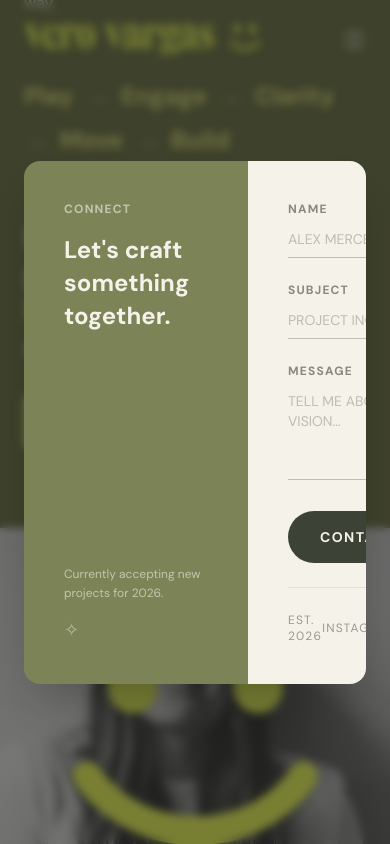
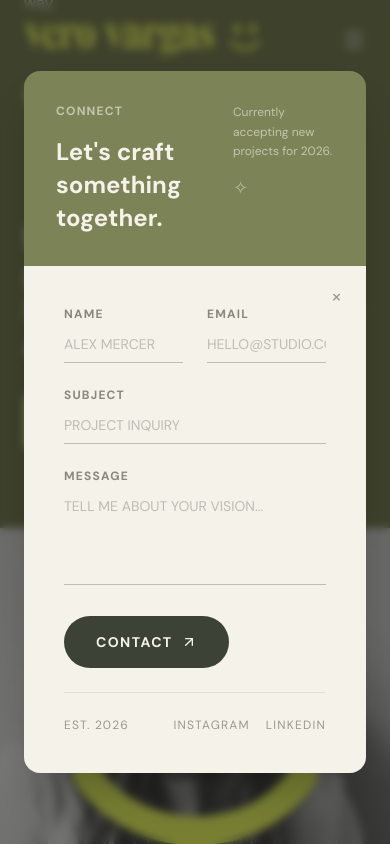
Before and after one commit to Brauhaus05/vero-vargas-site-v2.0, a React (Vite) app: page / in a window 390 px wide. Both pictures are taken after a click on the button "JOIN THE LIST". Shown: the part 3645-4489 px from the top of the page. Built offline with nearby package versions, Linux system fonts and the light colour scheme.

Commit message:
feat: Add social media links to the footer and improve contact modal responsiveness while linking to external social profiles.

```diff
--- a/components/ContactModal.tsx
+++ b/components/ContactModal.tsx
@@ -63,11 +63,11 @@ export const ContactModal: React.FC<ContactModalProps> = ({ isOpen, onClose }) =
         animate={{ opacity: 1, scale: 1 }}
         exit={{ opacity: 0, scale: 0.97 }}
         transition={{ duration: 0.2 }}
-        className="flex flex-row rounded-2xl overflow-hidden shadow-2xl max-w-2xl w-full"
+        className="flex flex-col md:flex-row rounded-2xl overflow-hidden shadow-2xl max-w-2xl w-full"
         onClick={(e) => e.stopPropagation()}
       >
         {/* Left panel */}
-        <div className="w-56 shrink-0 bg-[#7C8356] text-[#F5F2EA] p-10 flex flex-col justify-between">
+        <div className="w-full md:w-56 shrink-0 bg-[#7C8356] text-[#F5F2EA] p-8 md:p-10 flex flex-row md:flex-col justify-between md:justify-between gap-6 md:gap-0">
           <div>
             <p className="text-xs font-bold uppercase tracking-widest opacity-60 mb-4">Connect</p>
             <h2 className="text-2xl font-bold leading-snug">
@@ -170,13 +170,17 @@ export const ContactModal: React.FC<ContactModalProps> = ({ isOpen, onClose }) =
                 </span>
                 <div className="flex gap-4">
                   <a
-                    href="#"
+                    href="https://www.instagram.com/verovargas.yvr/"
+                    target="_blank"
+                    rel="noopener noreferrer"
                     className="text-xs uppercase tracking-widest text-[#3D4236] opacity-50 hover:opacity-100 transition-opacity"
                   >
                     Instagram
                   </a>
                   <a
-                    href="#"
+                    href="https://www.linkedin.com/in/veronica-vargas/"
+                    target="_blank"
+                    rel="noopener noreferrer"
                     className="text-xs uppercase tracking-widest text-[#3D4236] opacity-50 hover:opacity-100 transition-opacity"
                   >
                     LinkedIn
--- a/components/Footer.tsx
+++ b/components/Footer.tsx
@@ -10,6 +10,10 @@ export const Footer: React.FC = () => {
             <p>Strategy, but fun. ©</p>
             <p>© {new Date().getFullYear()} Veronica Vargas Studio. All rights reserved.</p>
         </div>
+        <div className="flex gap-6 text-xs uppercase tracking-widest">
+          <a href="https://www.linkedin.com/in/veronica-vargas/" target="_blank" rel="noopener noreferrer" className="opacity-60 hover:opacity-100 transition-opacity">LinkedIn</a>
+          <a href="https://www.instagram.com/verovargas.yvr/" target="_blank" rel="noopener noreferrer" className="opacity-60 hover:opacity-100 transition-opacity">Instagram</a>
+        </div>
       </div>
     </footer>
   );
```
